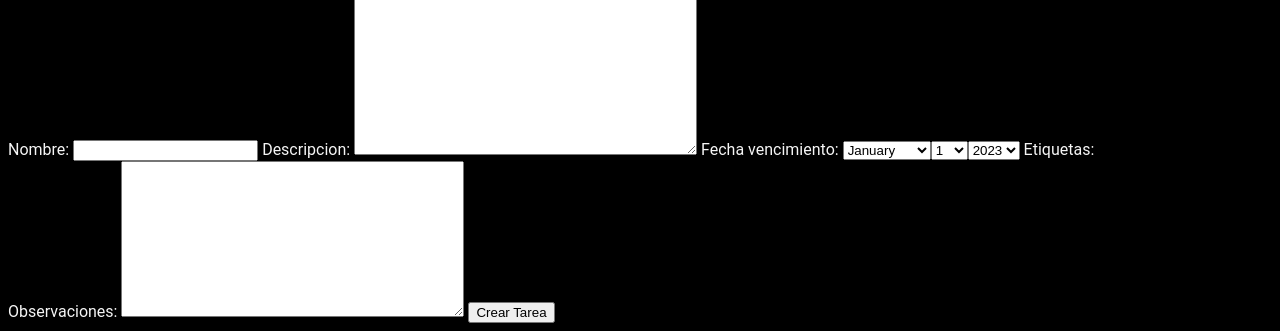
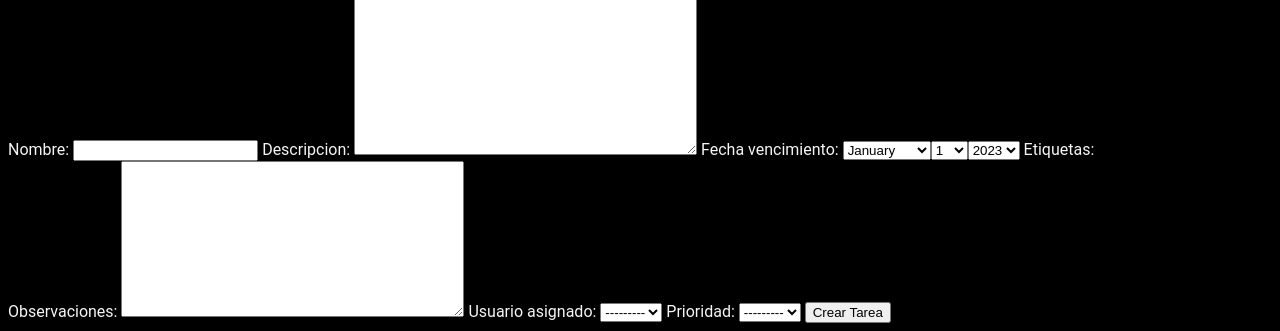
Before and after one commit to madseasonsw/Modulo7, a Django app: page /crear_tarea/ in a window 1280 px wide. Shown: the part 680-1011 px from the top of the page. Run offline with Django 4.2, Linux system fonts and the light colour scheme; the visitor is signed in with stand-in values (Sample User, id 1); data comes from the database, SQL or seed files in the repository; data that the repository does not hold is empty.

Commit message:
sprint final individual

```diff
--- a/Siete/admin.py
+++ b/Siete/admin.py
@@ -1,4 +1,8 @@
 from django.contrib import admin
 from .models import Etiqueta  # Asegúrate de que Etiqueta está importado desde models
+from .models import Prioridad
+from .models import Tarea
 
 admin.site.register(Etiqueta)  # Esto registra el modelo Etiqueta en el administrador
+admin.site.register(Prioridad)
+admin.site.register(Tarea)
--- a/Siete/forms.py
+++ b/Siete/forms.py
@@ -3,6 +3,8 @@ from django.contrib.auth.forms import UserCreationForm
 from django.contrib.auth.models import User
 from .models import Tarea
 from .models import Etiqueta
+from .models import Prioridad
+
 
 class ObservacionForm(forms.ModelForm):
     class Meta:
@@ -34,10 +36,11 @@ class NewUserForm(UserCreationForm):
 
 class TareaForm(forms.ModelForm):
     fecha_vencimiento = forms.DateField(widget=forms.SelectDateWidget)
+    usuario_asignado = forms.ModelChoiceField(queryset=User.objects.all())
 
     class Meta:
         model = Tarea
-        fields = ['nombre', 'descripcion', 'fecha_vencimiento', 'etiquetas', 'observaciones']
+        fields = ['nombre', 'descripcion', 'fecha_vencimiento', 'etiquetas', 'observaciones', 'usuario_asignado', 'prioridad']
         widgets = {
             'etiquetas': forms.CheckboxSelectMultiple
         }
--- a/Siete/models.py
+++ b/Siete/models.py
@@ -8,16 +8,26 @@ class Etiqueta(models.Model):
     def __str__(self):
         return self.nombre
 
+class Prioridad(models.Model):
+    nombre = models.CharField(max_length=200)
+    orden = models.PositiveIntegerField(default=0)
+
+    def __str__(self):
+        return self.nombre
+
+
 class Tarea(models.Model):
     nombre = models.CharField(max_length=200)
     descripcion = models.TextField()
     fecha_creacion = models.DateTimeField(auto_now_add=True)
     fecha_vencimiento = models.DateTimeField(null=True, blank=True)
     completada = models.BooleanField(default=False)
-    usuario = models.ForeignKey(User, on_delete=models.CASCADE)
+    usuario = models.ForeignKey(User, related_name='usuario_creador', on_delete=models.CASCADE)
+    usuario_asignado = models.ForeignKey(User, related_name='usuario_asignado', null=True, blank=True, on_delete=models.CASCADE)
     etiquetas = models.ManyToManyField(Etiqueta, blank=True)
     observaciones = models.TextField(blank=True, null=True)
     observacion = models.TextField(null=True, blank=True)
+    prioridad = models.ForeignKey(Prioridad, null=True, blank=True, on_delete=models.SET_NULL)
 
     def __str__(self):
         return self.nombre
--- a/Siete/templates/Siete/bienvenido.html
+++ b/Siete/templates/Siete/bienvenido.html
@@ -1,6 +1,6 @@
 {% extends 'inicio.html' %}
 {% block content %}
-    <h2>Bienvenida, {{ request.user.username }}!</h2>
-    <p>Aquí irá el listado de tareas pendientes...</p>
+    <h2>Bienvenido, {{ request.user.username }}!</h2>
+
 
 {% endblock %}
--- a/Siete/templates/Siete/lista_tareas.html
+++ b/Siete/templates/Siete/lista_tareas.html
@@ -18,7 +18,7 @@
     <ul>
         {% for tarea in tareas %}
             <li>
-                <strong>{{ tarea.nombre }}</strong> - {{ tarea.fecha_vencimiento }}
+                <strong>{{ tarea.nombre }}</strong> - {{ tarea.fecha_vencimiento }} - Prioridad: {{ tarea.prioridad.nombre|default:"No establecida" }} - Asignada a: {{ tarea.usuario_asignado.username }}
                 <a href="{% url 'Siete:ver_tarea' tarea.id %}">Ver</a>
                 <a href="{% url 'Siete:editar_tarea' tarea.id %}">Editar</a>
             </li>
--- a/Siete/templates/Siete/ver_tarea.html
+++ b/Siete/templates/Siete/ver_tarea.html
@@ -6,10 +6,12 @@
     <p>Fecha de creación: {{ tarea.fecha_creacion }}</p>
     <p>Fecha de vencimiento: {{ tarea.fecha_vencimiento }}</p>
     <p>Completada: {{ tarea.completada }}</p>
+    <p>Prioridad: {{ tarea.get_prioridad_display }}</p>
+    <p>Asignada a: {{ tarea.usuario_asignado.username }}</p>
 
     <form method="POST">
         {% csrf_token %}
-        {{ form }}
+        {{ form.as_p }}
         <input type="submit" value="Guardar Observaciones">
     </form>
 
--- a/Siete/views.py
+++ b/Siete/views.py
@@ -6,6 +6,12 @@ from .forms import FiltroTareasForm, TareaForm, NewUserForm
 from django.shortcuts import get_object_or_404
 from .forms import ObservacionForm
 from django.utils import timezone
+from django.http import HttpResponseForbidden   # Import HttpResponseForbidden
+from django.contrib.auth.models import User
+
+
+# Resto de tu código...
+
 
 def inicio(request):
     return render(request, 'inicio.html')
@@ -16,7 +22,7 @@ def register_request(request):
         if form.is_valid():
             user = form.save()
             login(request, user)
-            return redirect("bienvenido")
+            return redirect("Siete:bienvenido")
         else:
             for msg in form.error_messages:
                 print(form.error_messages[msg])
@@ -130,5 +136,5 @@ def crear_tarea(request):
             return redirect('Siete:lista_tareas')
     else:
         form = TareaForm()
-
+        form.fields['usuario_asignado'].queryset = User.objects.exclude(id=request.user.id)
     return render(request, 'Siete/crear_tarea.html', {'form': form})
```
Also changed, not shown: Siete/templates/Siete/editar_tarea.html (+1 -13 lines), Siete/migrations/0005_prioridad_tarea_usuario_asignado_alter_tarea_usuario_and_more.py (added), Siete/migrations/0006_prioridad_orden_alter_prioridad_nombre.py (added).
